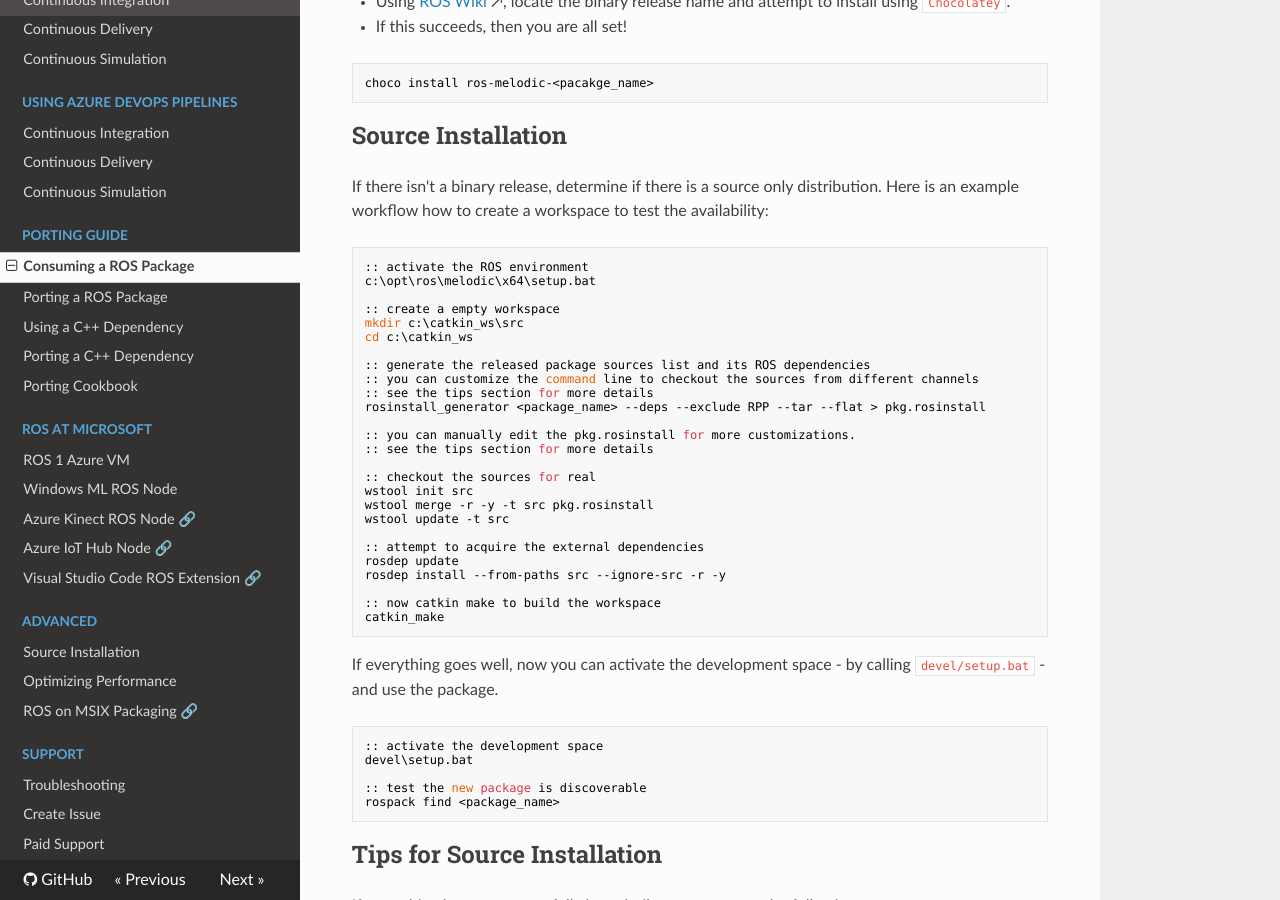
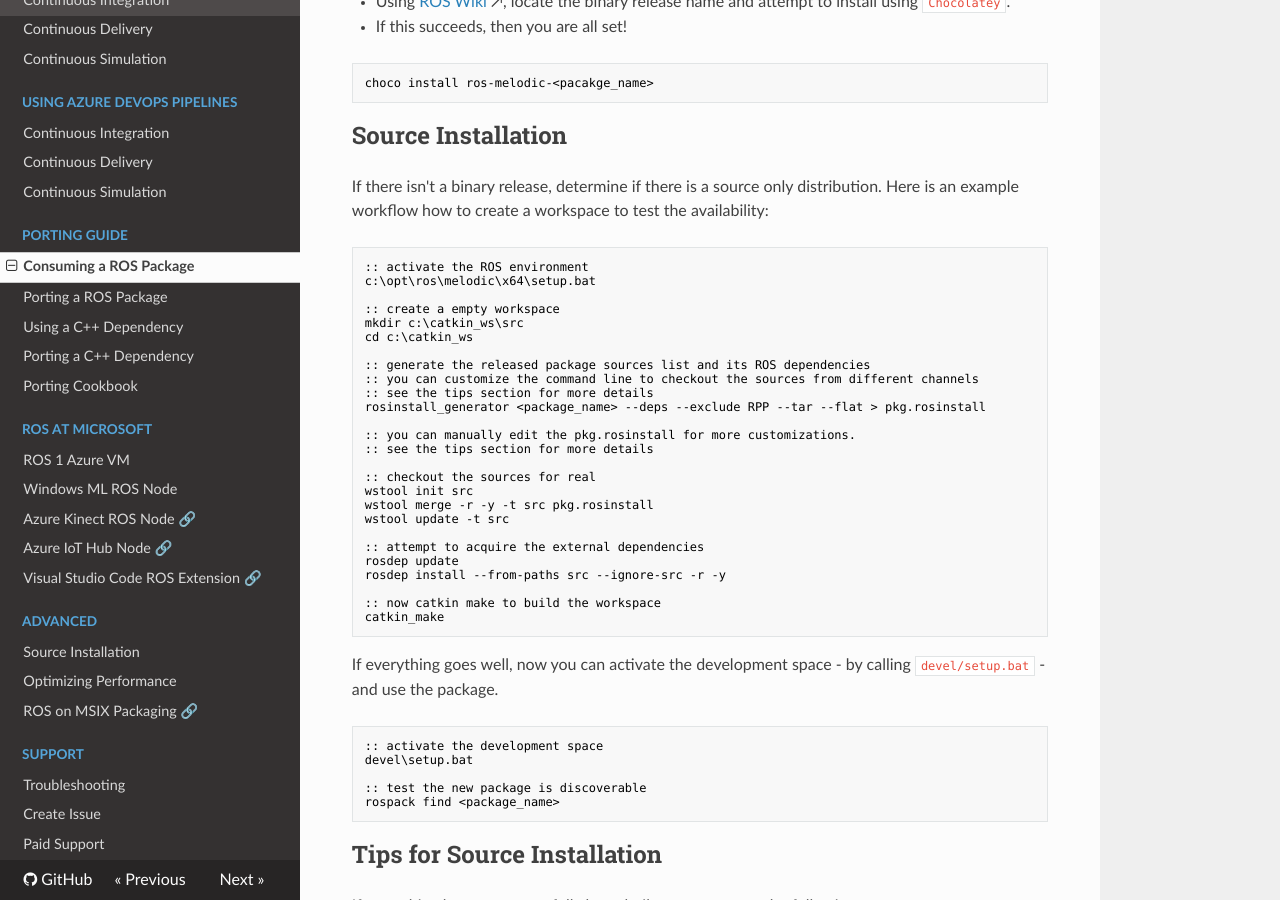
Before and after one commit to ms-iot/ROSOnWindows, an MkDocs documentation site: the page built from docs/GettingStarted/UsingROSonWindows.md, in a window 1280 px wide and 900 px high, scrolled down 413 px. Built offline with MkDocs 1.6.1, drawn with Linux system fonts in a browser that asks for light colours; nearby versions of some CDN libraries.

Commit message:
decorate with Batchfile for the code block.

````diff
--- a/docs/GettingStarted/UsingROSonWindows.md
+++ b/docs/GettingStarted/UsingROSonWindows.md
@@ -24,7 +24,7 @@
 If there isn't a binary release, determine if there is a source only distribution.
 Here is an example workflow how to create a workspace to test the availability:
 
-```bash
+```Batchfile
 :: activate the ROS environment
 c:\opt\ros\melodic\x64\setup.bat
 
@@ -55,7 +55,7 @@
 
 If everything goes well, now you can activate the development space - by calling `devel/setup.bat` - and use the package.
 
-```
+```Batchfile
 :: activate the development space
 devel\setup.bat
 
@@ -68,7 +68,7 @@
 If something has not successfully been built, you can try to the following steps:
 
 * If a Windows port has not yet been released, you can repeat [Soruce Installation](#source-installation) but ask `rosinstall_generator` to use the development branch this time.
-```bash
+```Batchfile
 :: use the development branch
 rosinstall_generator <package> --upstream-development --deps --exclude RPP > pkg.rosinstall
 ```
````
